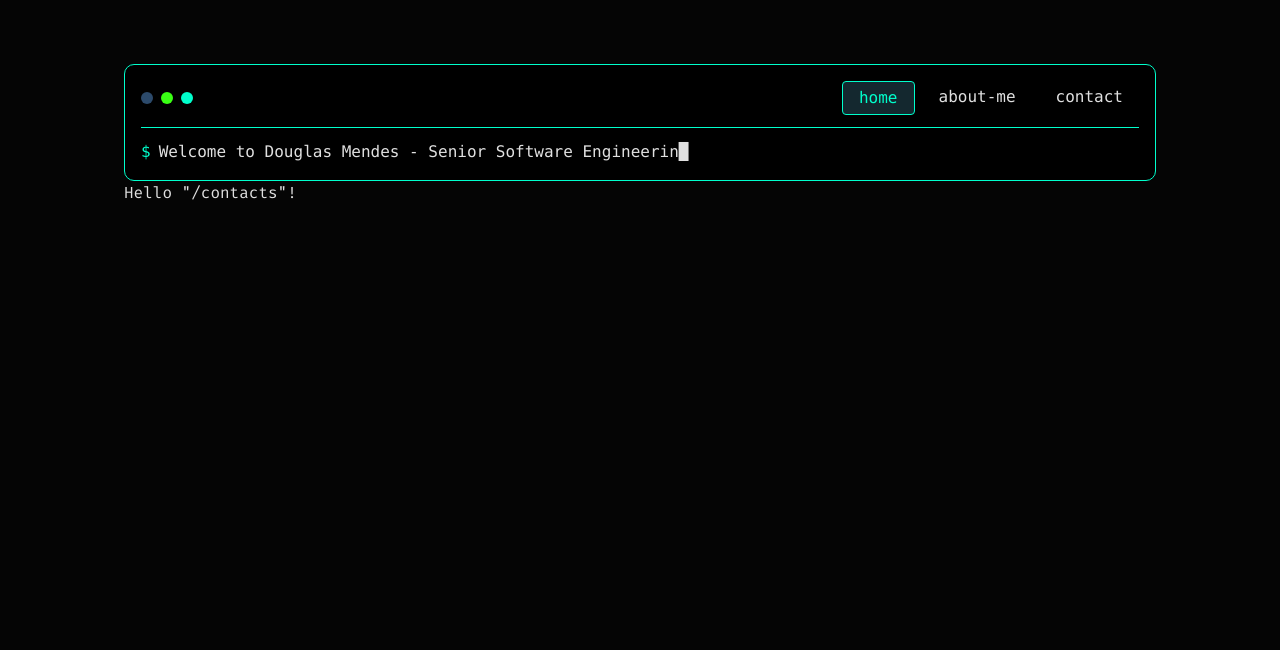
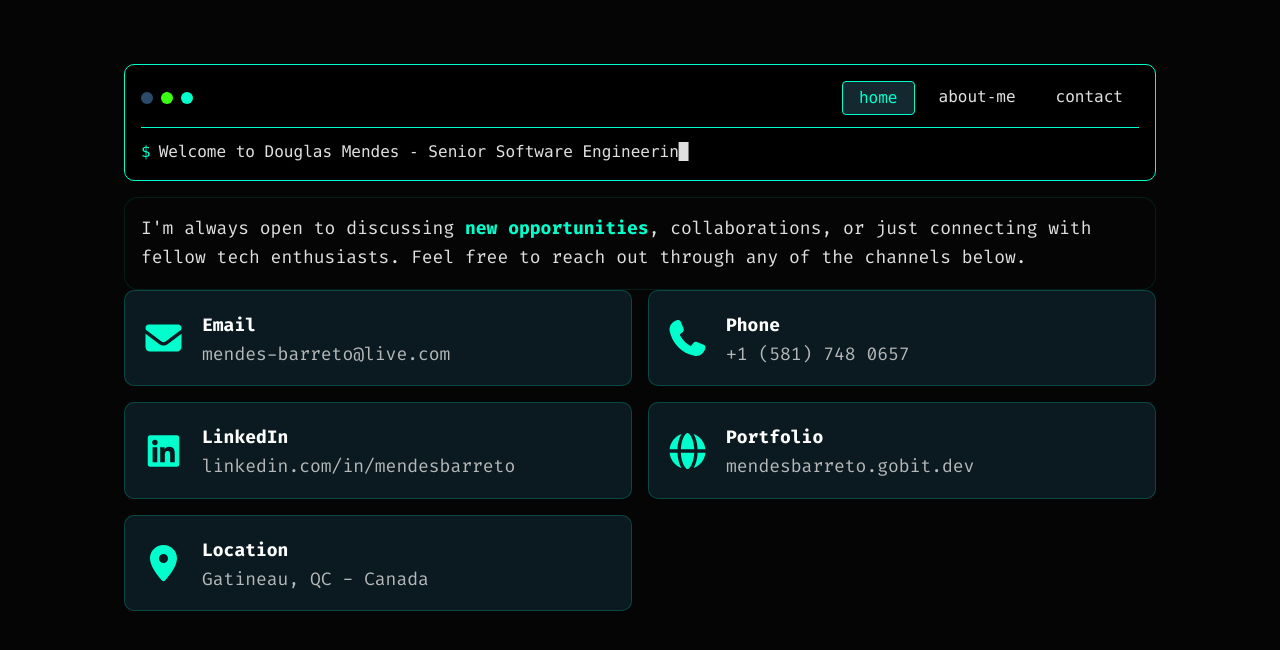
Before and after one commit to mendesbarreto/portfolio-vite, a React (Vite) app: page /contacts in a window 1280 px wide. Shown: the top 650 px of the page. Built offline with nearby package versions, Linux system fonts and the light colour scheme.

Commit message:
feat: Add contacts page

```diff
--- a/package.json
+++ b/package.json
@@ -14,6 +14,9 @@
     "test:ui": "playwright test --ui"
   },
   "dependencies": {
+    "@fortawesome/free-brands-svg-icons": "^7.2.0",
+    "@fortawesome/free-solid-svg-icons": "^7.2.0",
+    "@fortawesome/react-fontawesome": "^3.2.0",
     "@tanstack/react-query": "^5.90.16",
     "@tanstack/react-router": "^1.163.3",
     "@tanstack/react-router-devtools": "^1.163.3",
--- a/src/components/common/terminal-header.tsx
+++ b/src/components/common/terminal-header.tsx
@@ -6,7 +6,7 @@ import { Link } from '@tanstack/react-router';
 const tabs = [
   { name: 'home', path: '/' },
   { name: 'about-me', path: '/about' },
-  { name: 'contact', path: '/contact' },
+  { name: 'contact', path: '/contacts' },
 ];
 
 export function TerminalHeader() {
--- a/src/routes/contacts.tsx
+++ b/src/routes/contacts.tsx
@@ -1,9 +1,109 @@
 import { createFileRoute } from '@tanstack/react-router';
+import { FontAwesomeIcon } from '@fortawesome/react-fontawesome';
+import { faEnvelope, faPhone, faMapMarkerAlt, faGlobe } from '@fortawesome/free-solid-svg-icons';
+import { faLinkedin } from '@fortawesome/free-brands-svg-icons';
 
 export const Route = createFileRoute('/contacts')({
-  component: RouteComponent,
+  component: Contact,
 });
 
-function RouteComponent() {
-  return <div>Hello "/contacts"!</div>;
+export function ContactSummary({ className = '' }: { className?: string }) {
+  return (
+    <div className={`flex flex-col gap-4 ${className} mt-4`}>
+      <div className="border text-lg border-mTeal/10 rounded-xl bg-background p-4 leading-relaxed">
+        <div className="text-mGray">
+          I'm always open to discussing{' '}
+          <span className="text-mTeal font-bold">new opportunities</span>, collaborations, or just
+          connecting with fellow tech enthusiasts. Feel free to reach out through any of the
+          channels below.
+        </div>
+      </div>
+    </div>
+  );
 }
+
+export function Contacts({ className = '' }: { className?: string }) {
+  const contacts = [
+    {
+      icon: faEnvelope,
+      label: 'Email',
+      value: 'mendes-barreto@live.com',
+      href: 'mailto:mendes-barreto@live.com',
+    },
+    {
+      icon: faPhone,
+      label: 'Phone',
+      value: '+1 (581) 748 0657',
+      href: 'tel:+15817480657',
+      target: '_blank',
+    },
+    {
+      icon: faLinkedin,
+      label: 'LinkedIn',
+      value: 'linkedin.com/in/mendesbarreto',
+      href: 'https://www.linkedin.com/in/mendesbarreto',
+      target: '_blank',
+    },
+    {
+      icon: faGlobe,
+      label: 'Portfolio',
+      value: 'mendesbarreto.gobit.dev',
+      href: 'https://mendesbarreto.gobit.dev/',
+      target: '_blank',
+    },
+    {
+      icon: faMapMarkerAlt,
+      label: 'Location',
+      value: 'Gatineau, QC - Canada',
+      href: null,
+    },
+  ];
+  return (
+    <div className={`flex flex-col gap-4 w-full ${className}`}>
+      <div className="grid grid-cols-1 md:grid-cols-2 gap-4">
+        {contacts.map((contact, index) => {
+          const id = `contact-${index}`;
+          return (
+            <a
+              href={contact.href || undefined}
+              target={contact.target}
+              key={id}
+              className="
+              bg-background-light
+              rounded-lg
+              border
+              w-full
+              border-m-teal/20
+              hover:border-mTeal
+              hover:bg-background
+              items-center
+              justiffy-start
+              p-2
+              text-lg
+              "
+            >
+              <div key={id} className="flex text-mGray p-2 leading-relaxed items-center">
+                <div className={`text-mTeal text-4xl mr-4 mt-1`}>
+                  <FontAwesomeIcon icon={contact.icon} />
+                </div>
+                <div className="flex flex-col justify-start text-start">
+                  <span className="text-white mr-3 mt-1 font-bold">{contact.label}</span>
+                  <span className="text-mGray/80">{contact.value}</span>
+                </div>
+              </div>
+            </a>
+          );
+        })}
+      </div>
+    </div>
+  );
+}
+
+function Contact() {
+  return (
+    <div>
+      <ContactSummary />
+      <Contacts />
+    </div>
+  );
+}
```
Also changed, not shown: 1 other file (tests, documents, lock files or other folders).
